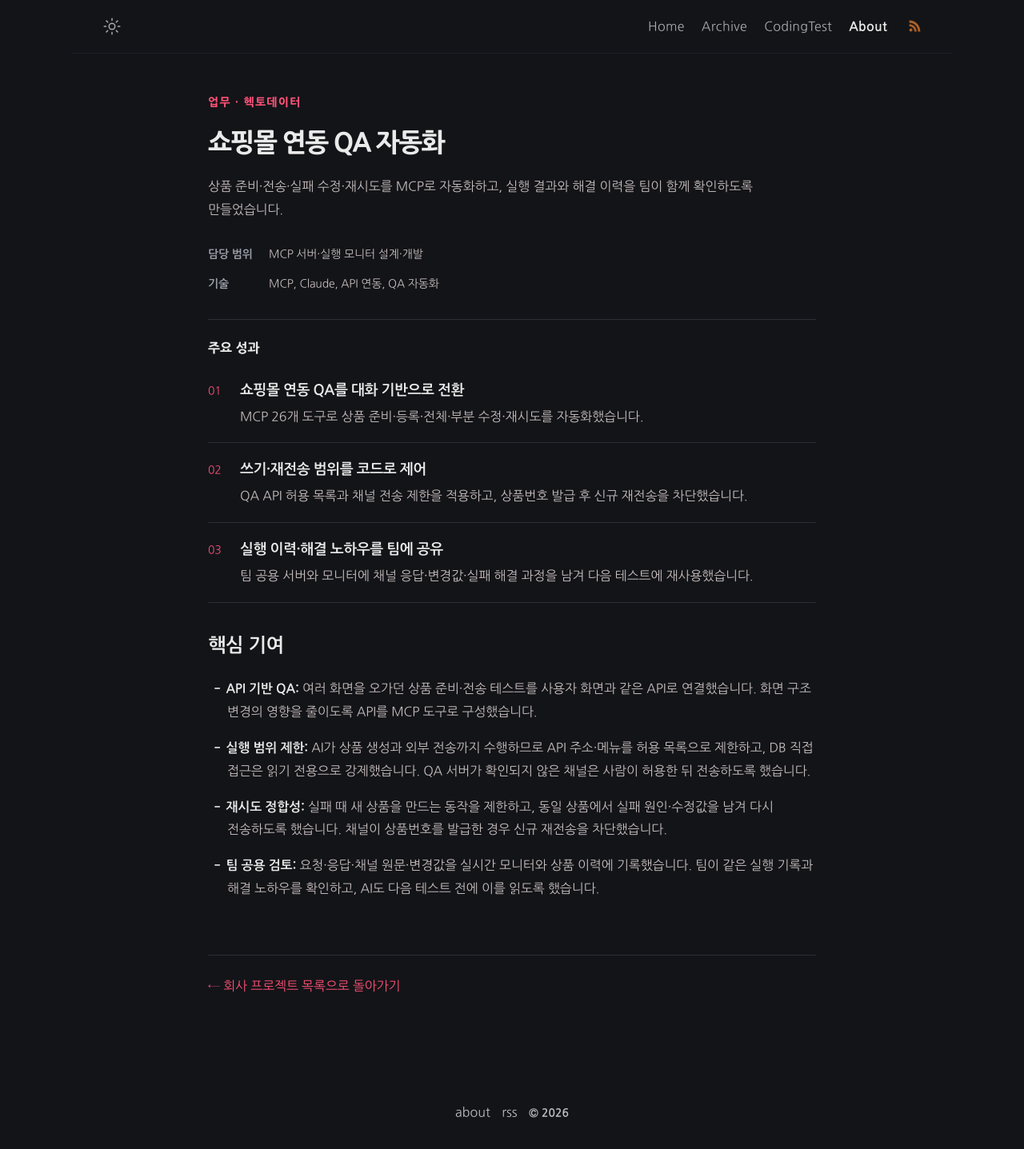
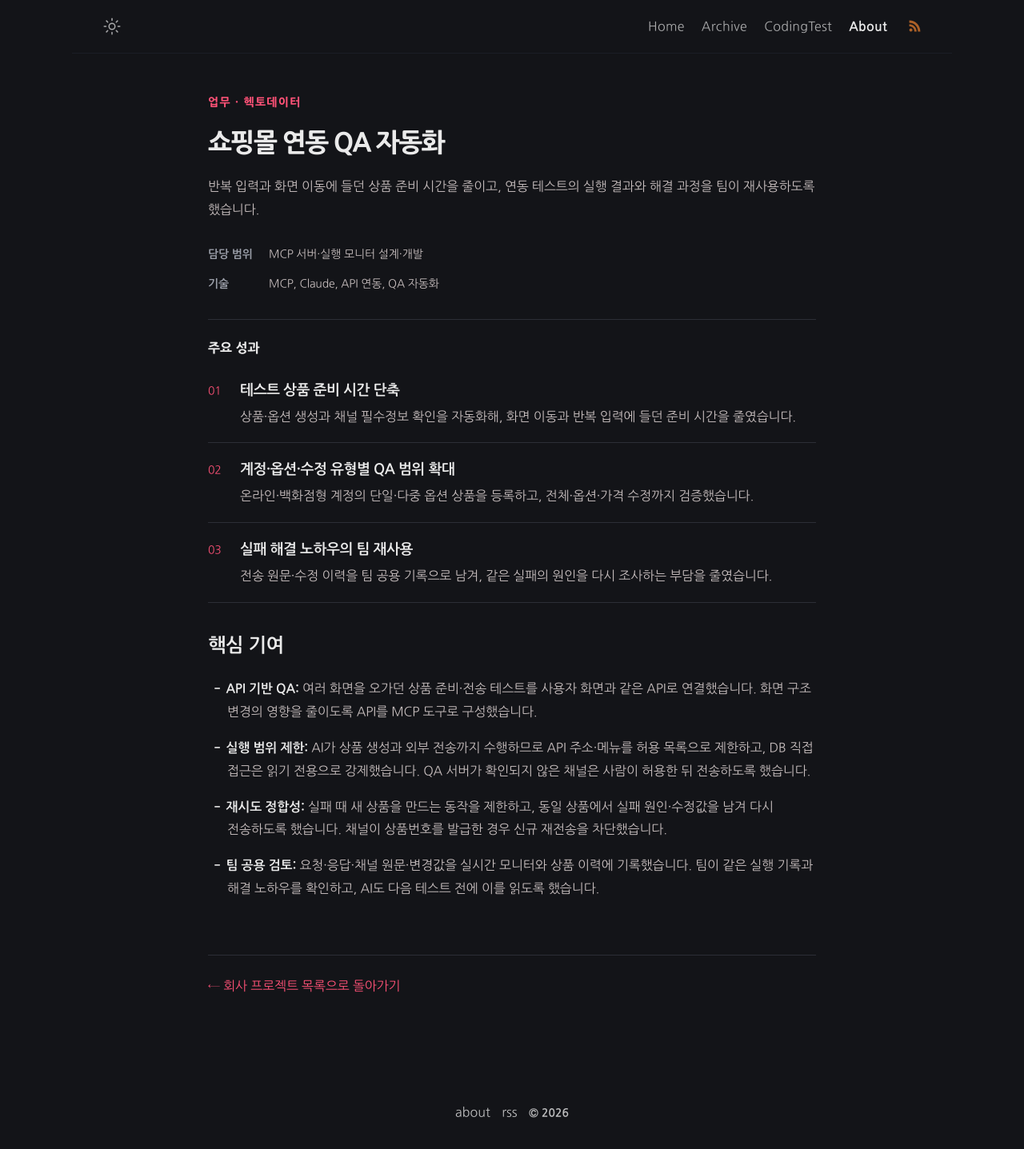
Before and after one commit to LeeJams/LeeJams.github.io, a Jekyll site: the page built from _projects/qa-mcp-automation.md, in a window 1280 px wide. Shown: the whole page at 80% size. Built offline with Jekyll 4.4.1, drawn with Linux system fonts in a browser that asks for light colours.

Commit message:
docs: QA 자동화 성과를 준비 시간 단축 중심으로 정리

```diff
--- a/_projects/qa-mcp-automation.md
+++ b/_projects/qa-mcp-automation.md
@@ -1,6 +1,6 @@
 ---
 title: 쇼핑몰 연동 QA 자동화
-summary: "상품 준비·전송·실패 수정·재시도를 MCP로 자동화하고, 실행 결과와 해결 이력을 팀이 함께 확인하도록 만들었습니다."
+summary: "반복 입력과 화면 이동에 들던 상품 준비 시간을 줄이고, 연동 테스트의 실행 결과와 해결 과정을 팀이 재사용하도록 했습니다."
 group: company
 category: 업무
 organization: 헥토데이터
@@ -11,14 +11,14 @@ tech:
   - Claude
   - API 연동
   - QA 자동화
-highlight: "MCP 26개 도구로 반복 QA 자동화 · 실행 이력·해결 노하우 팀 공유"
+highlight: "테스트 상품 준비 시간 단축 · QA 조합 확대 · 실패 해결 노하우 팀 재사용"
 achievements:
-  - title: "쇼핑몰 연동 QA를 대화 기반으로 전환"
-    detail: "MCP 26개 도구로 상품 준비·등록·전체·부분 수정·재시도를 자동화했습니다."
-  - title: "쓰기·재전송 범위를 코드로 제어"
-    detail: "QA API 허용 목록과 채널 전송 제한을 적용하고, 상품번호 발급 후 신규 재전송을 차단했습니다."
-  - title: "실행 이력·해결 노하우를 팀에 공유"
-    detail: "팀 공용 서버와 모니터에 채널 응답·변경값·실패 해결 과정을 남겨 다음 테스트에 재사용했습니다."
+  - title: "테스트 상품 준비 시간 단축"
+    detail: "상품·옵션 생성과 채널 필수정보 확인을 자동화해, 화면 이동과 반복 입력에 들던 준비 시간을 줄였습니다."
+  - title: "계정·옵션·수정 유형별 QA 범위 확대"
+    detail: "온라인·백화점형 계정의 단일·다중 옵션 상품을 등록하고, 전체·옵션·가격 수정까지 검증했습니다."
+  - title: "실패 해결 노하우의 팀 재사용"
+    detail: "전송 원문·수정 이력을 팀 공용 기록으로 남겨, 같은 실패의 원인을 다시 조사하는 부담을 줄였습니다."
 ---
 
 ## 핵심 기여
```
